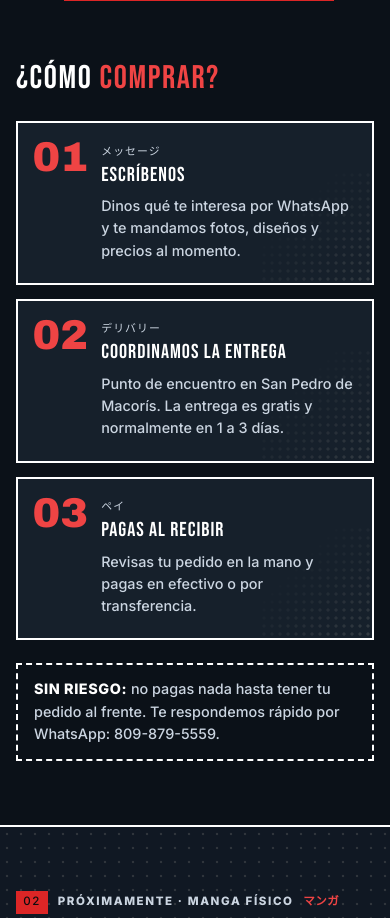
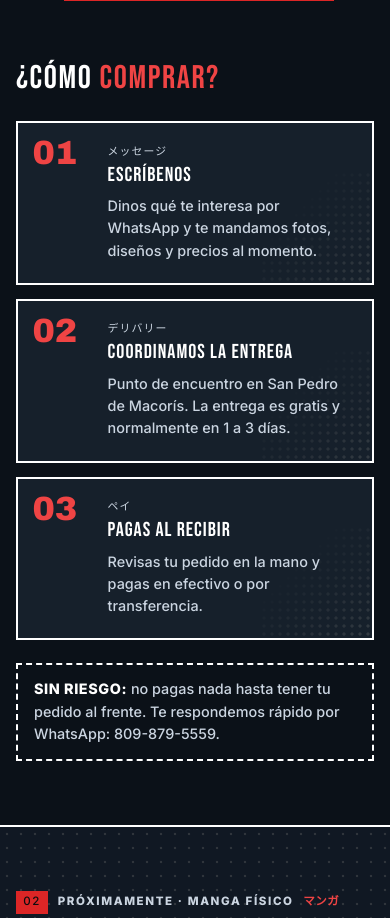
Before and after one commit to HitogiDev/Tansaku, an Astro site: page / in a window 390 px wide. Shown: the part 1786-2704 px from the top of the page. Built offline with nearby package versions, Linux system fonts and the light colour scheme; Astro itself is replaced by a stand-in of ours; no server answers; a web font is replaced by a local one.

Commit message:
Fix step numbers overlapping text on mobile
Dela Gothic One is wider than the old display font, so the 01/02/03
numbers ran into the heading. Smaller number and wider left padding.

Co-Authored-By: Claude Opus 5.5 <noreply@anthropic.com>
Claude-Session: https://claude.ai/code/session_01Jez9NQVDpmgwVQwVUaRUsw

```diff
--- a/src/pages/index.astro
+++ b/src/pages/index.astro
@@ -1990,7 +1990,7 @@ const tickerItems = [
   .how-step {
     position: relative;
     overflow: hidden;
-    padding: 1.2rem 1.1rem 1.3rem 5.2rem;
+    padding: 1.2rem 1.1rem 1.3rem 5.6rem;
     border: 2px solid var(--stroke);
     background: var(--surface);
   }
@@ -2014,7 +2014,7 @@ const tickerItems = [
     left: 0.9rem;
     top: 0.85rem;
     font-family: var(--font-fun);
-    font-size: 2.6rem;
+    font-size: 2.1rem;
     line-height: 1;
     color: var(--red-text);
   }
```
